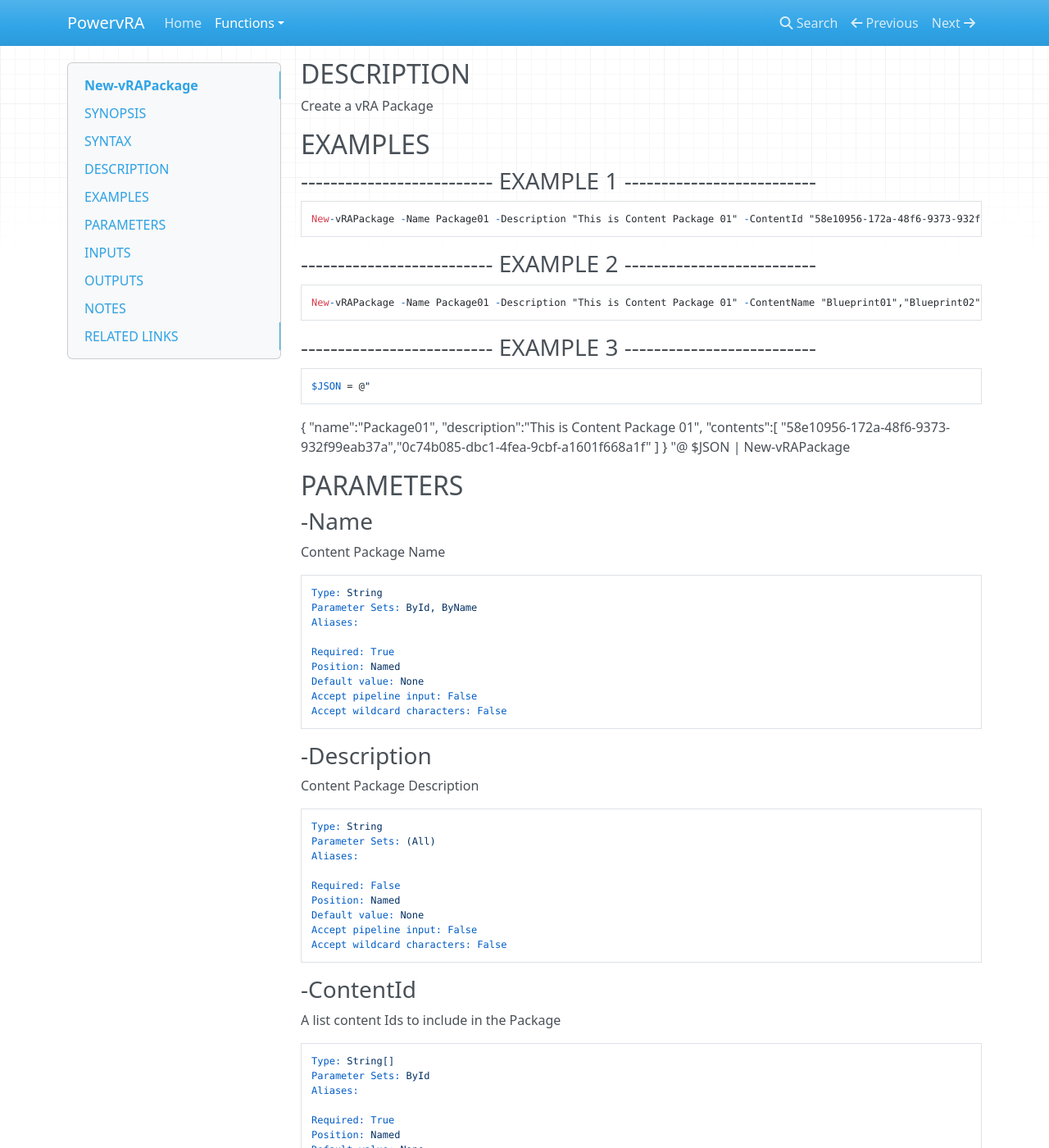
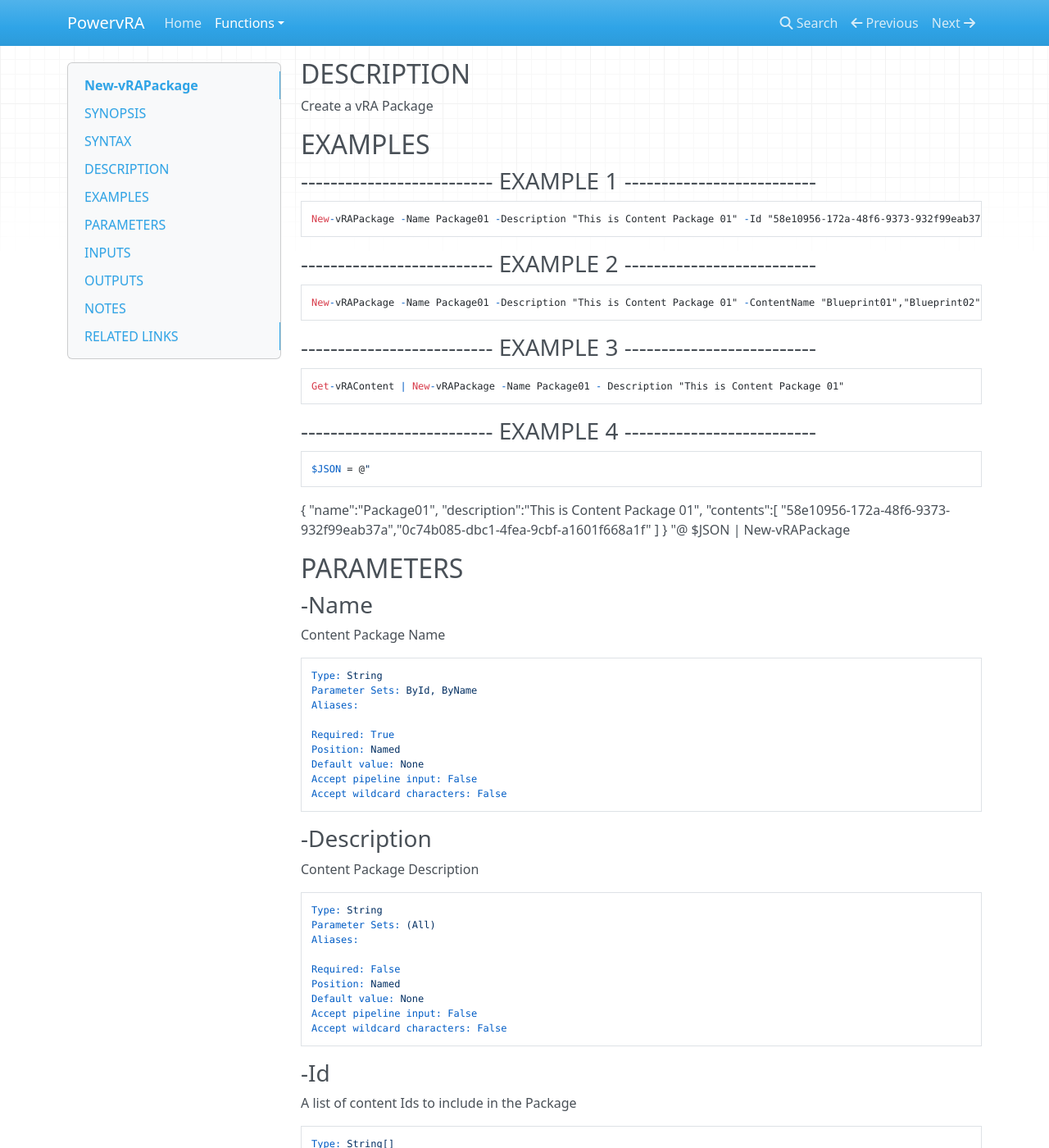
Before and after one commit to jakkulabs/PowervRA, an MkDocs documentation site: the page built from docs/New-vRAPackage.md, in a window 1280 px wide and 1400 px high, scrolled down 501 px. Shown: the whole window at 82% size. Built offline with MkDocs 1.6.1, drawn with Linux system fonts in a browser that asks for light colours; nearby versions of some CDN libraries; old or Windows-style settings are respelled for this version of MkDocs; some of the changed text lies outside the part shown.

Commit message:
Adds improved pipeline support for New-vRAPackage

````diff
--- a/docs/New-vRAPackage.md
+++ b/docs/New-vRAPackage.md
@@ -7,7 +7,7 @@
 
 ### ById (Default)
 ```
-New-vRAPackage -Name <String> [-Description <String>] -ContentId <String[]> [-WhatIf] [-Confirm]
+New-vRAPackage -Name <String> [-Description <String>] -Id <String[]> [-WhatIf] [-Confirm]
 ```
 
 ### ByName
@@ -27,7 +27,7 @@
 
 ### -------------------------- EXAMPLE 1 --------------------------
 ```
-New-vRAPackage -Name Package01 -Description "This is Content Package 01" -ContentId "58e10956-172a-48f6-9373-932f99eab37a","0c74b085-dbc1-4fea-9cbf-a1601f668a1f"
+New-vRAPackage -Name Package01 -Description "This is Content Package 01" -Id "58e10956-172a-48f6-9373-932f99eab37a","0c74b085-dbc1-4fea-9cbf-a1601f668a1f"
 ```
 
 ### -------------------------- EXAMPLE 2 --------------------------
@@ -36,6 +36,11 @@
 ```
 
 ### -------------------------- EXAMPLE 3 --------------------------
+```
+Get-vRAContent | New-vRAPackage -Name Package01 - Description "This is Content Package 01"
+```
+
+### -------------------------- EXAMPLE 4 --------------------------
 ```
 $JSON = @"
 ```
@@ -80,18 +85,18 @@
 Accept wildcard characters: False
 ```
 
-### -ContentId
-A list content Ids to include in the Package
+### -Id
+A list of content Ids to include in the Package
 
 ```yaml
 Type: String[]
 Parameter Sets: ById
-Aliases:
+Aliases: ContentId
 
 Required: True
 Position: Named
 Default value: None
-Accept pipeline input: False
+Accept pipeline input: True (ByPropertyName)
 Accept wildcard characters: False
 ```
 
````
Also changed, not shown: 1 other file.
